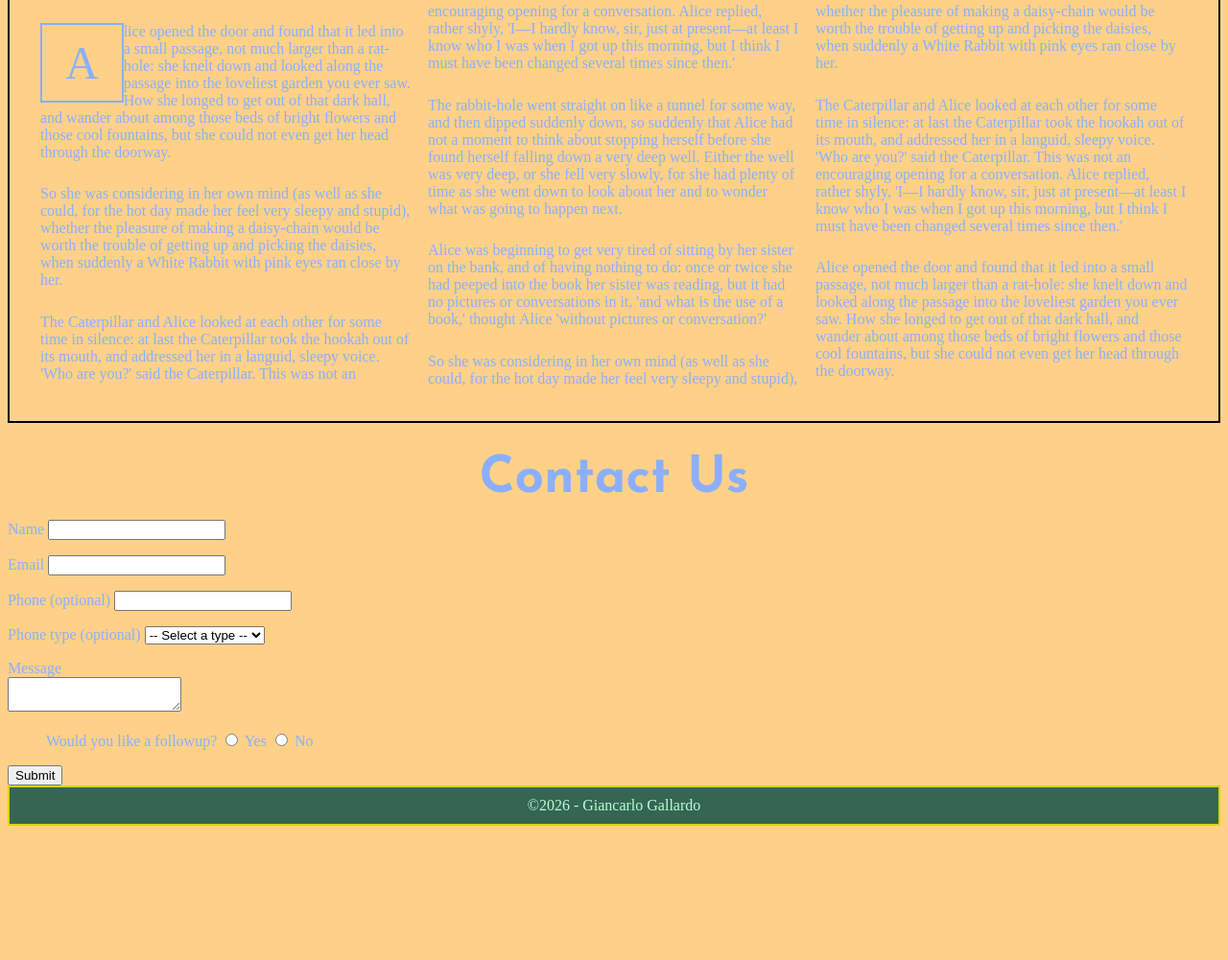
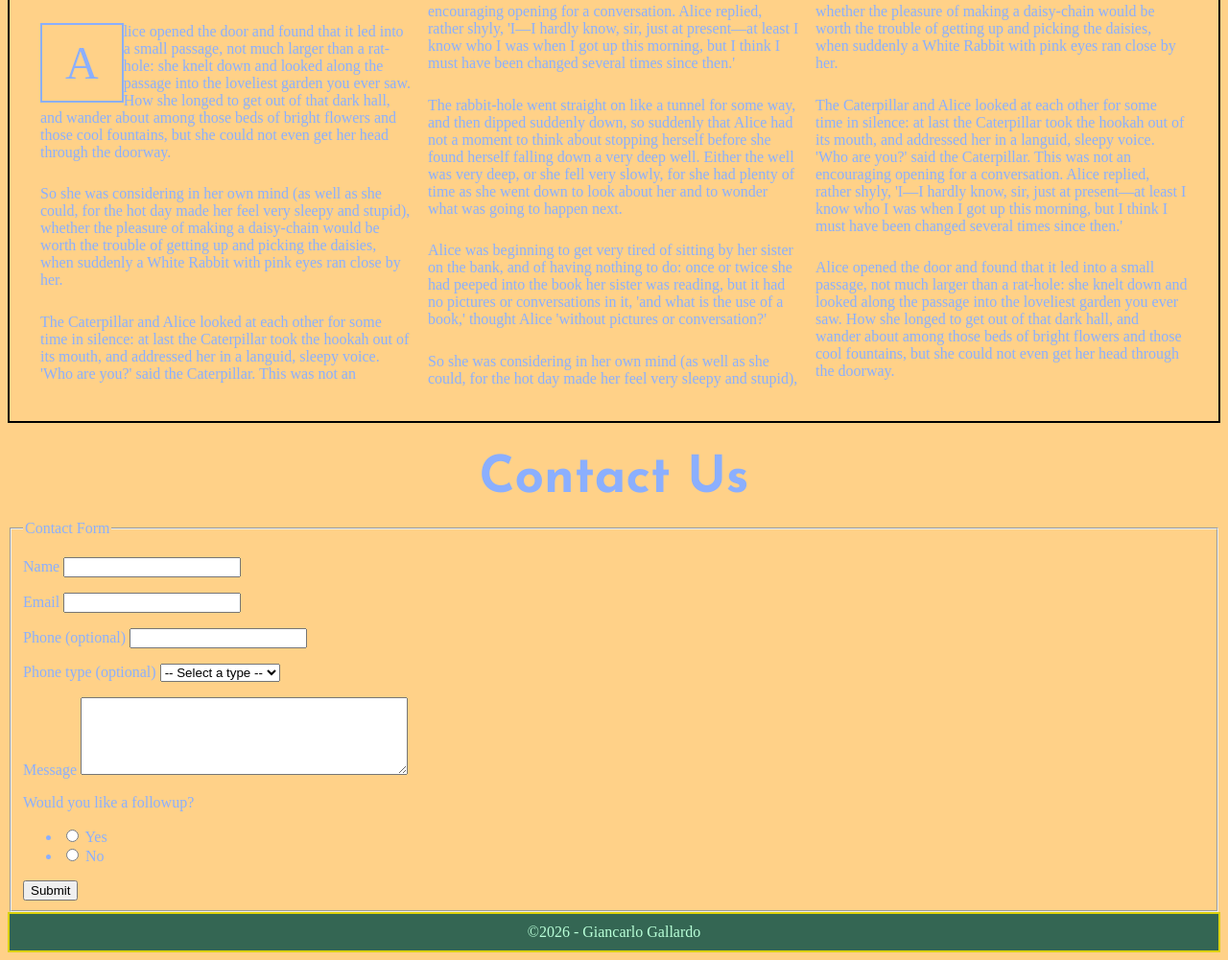
Before and after one commit to rvcc-grid/fa26-about-me-giangall12, a plain HTML site: page index.html in a window 1280 px wide. Shown: the part 3764-4765 px from the top of the page at 96% size. Before the commit the page ends 4633 px from the top, so only its background shows below. Drawn offline with Linux system fonts and the light colour scheme; a web font is replaced by a local one.

Commit message:
update part 2

```diff
--- a/index.html
+++ b/index.html
@@ -114,51 +114,40 @@
         <form action="https://api.web3forms.com/submit" method="post">
             <input type="hidden" name="access_key" value="d27b58f7-ce2d-4a75-8a44-a97412d77b77">
             <input type="hidden" name="subject" value="New message from my About Me page">
-            <input type="hidden" name="redirect" value="https://github.com/rvcc-grid/fa26-about-me-giangall12/thanks.html">
-          <p>
-          <label for="name">Name</label>
-          <input type="text" name="name" required>
-          </p>
+            <input type="hidden" name="redirect" value="https://rvcc-grid.github.io/fa26-about-me-giangall12/thanks.html">
+
+            <fieldset>
+                <legend>Contact Form</legend>
+
+                <p><label>Name <input type="text" name="name" required></label></p>
+
+                <p><label>Email <input type="email" name="email" required></label></p>
+
+                <p><label>Phone (optional) <input type="tel" name="phone"></label></p>
 
                 <p>
-          <label for="email">Email</label>
-          <input type="email" name="email" required>
-          </p>
-
-          <p>
-            <label for="phone">Phone (optional)</label>
-            <input type="tel" name="phone" (optional)>
-          </p>
-
-          <p>
-            <label for="phone-type">Phone type (optional)</label>
-            <select id="phone-type" name="phone-type">
+                    <label>Phone type (optional)
+                        <select name="phone-type">
                             <option value="">-- Select a type --</option>
                             <option value="mobile">Mobile</option>
                             <option value="home">Home</option>
                             <option value="work">Work</option>
                         </select>
+                    </label>
                 </p>
 
-          <p>
-          <label for="message">Message</label><br>
-          <textarea name="message" required></textarea>
-          </p>
+                <p><label>Message <textarea name="message" rows="5" cols="40"></textarea></label></p>
 
-          <p>
+                <p>Would you like a followup?</p>
                 <ul>
-            <label for="followup">Would you like a followup?</label>
-            <input type="radio" name="followup" value="yes">
-            <label for="followup-yes">Yes</label>
-            <input type="radio" name="followup" value="no">
-            <label for="followup-no">No</label>
+                    <li><label><input type="radio" name="followup" value="yes"> Yes</label></li>
+                    <li><label><input type="radio" name="followup" value="no"> No</label></li>
                 </ul>
-          </p>
 
                 <div data-class="h-captcha" data-captcha="true"></div>
 
                 <button type="submit">Submit</button>
-
+            </fieldset>
         </form>
     </section>
 </main>
```
Lines whose indentation alone changed are shown as unchanged.
